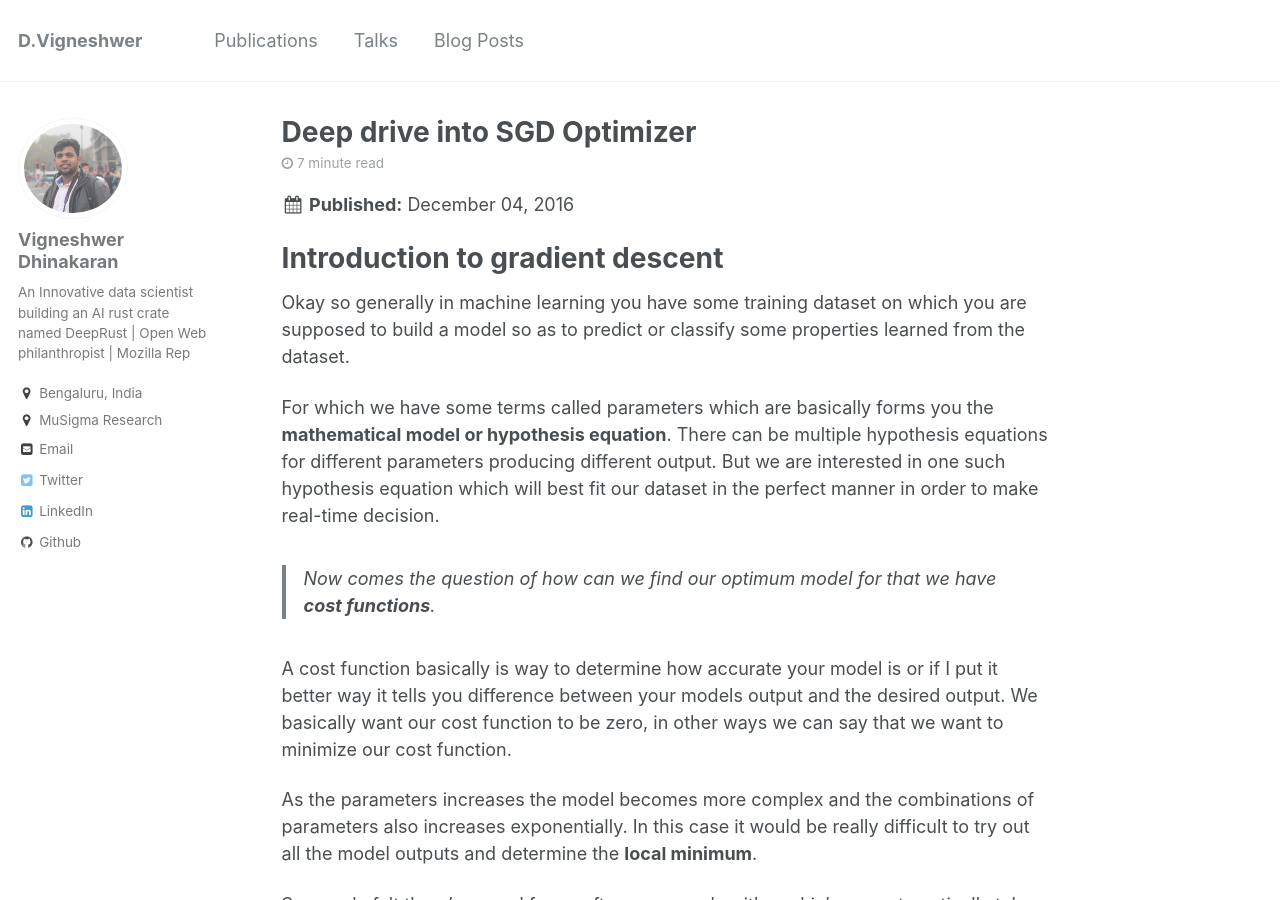
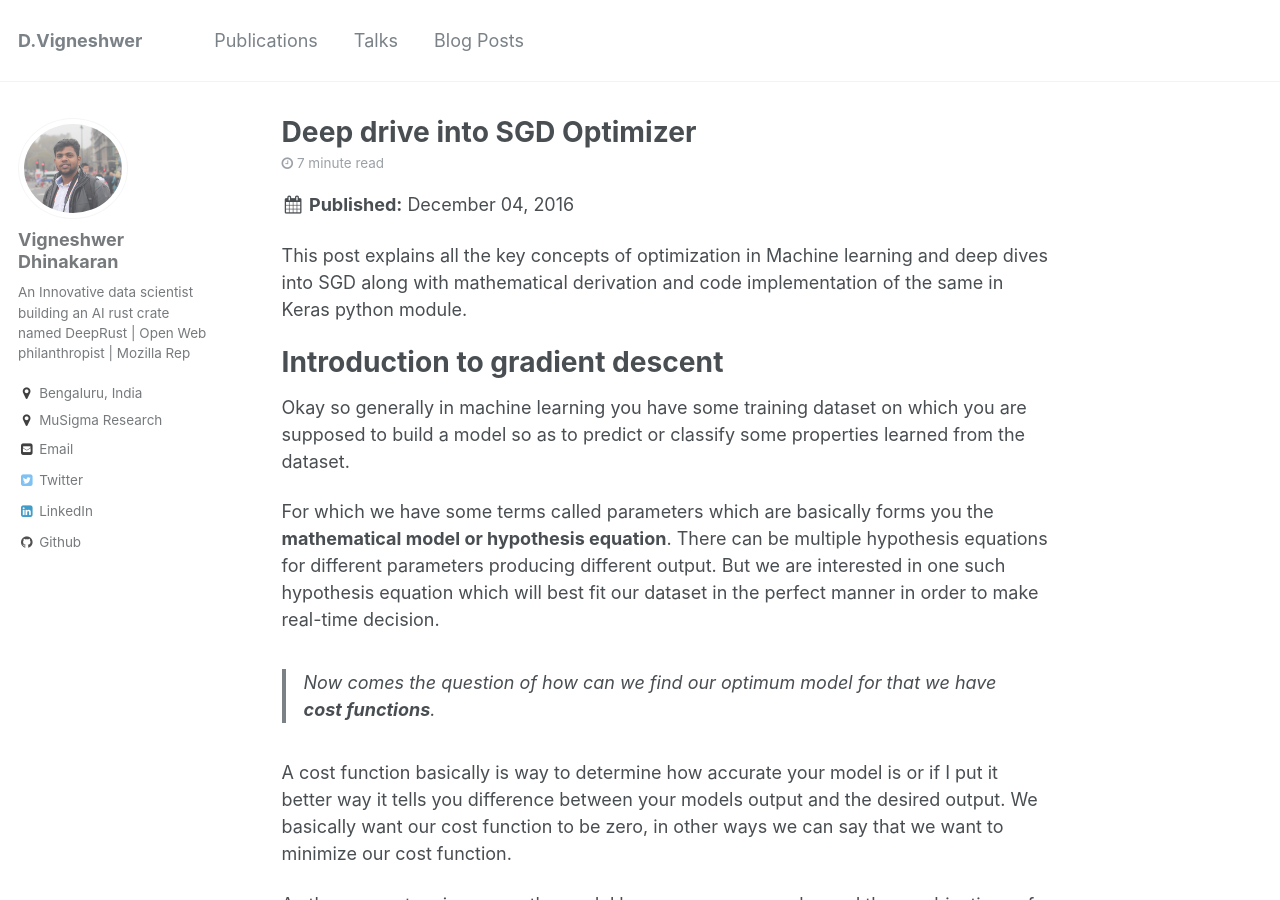
Before and after one commit to DineshMv/dvigneshwer.github.io, a Jekyll site: the page built from _posts/2016-12-04-SGD_Optimizer.md, in a window 1280 px wide and 900 px high. Built offline with Jekyll 4.4.1, drawn with Linux system fonts in a browser that asks for light colours.

Commit message:
Update 2016-12-04-SGD_Optimizer.md

```diff
--- a/_posts/2016-12-04-SGD_Optimizer.md
+++ b/_posts/2016-12-04-SGD_Optimizer.md
@@ -7,6 +7,8 @@ tags:
   - Mathematics
   - DeepRust
 ---
+
+This post explains all the key concepts of optimization in Machine learning and deep dives into SGD along with mathematical derivation and code implementation of the same in Keras python module.
 
 Introduction to gradient descent
 ================================
```
